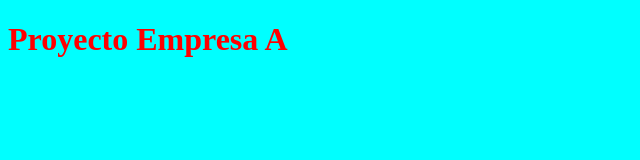
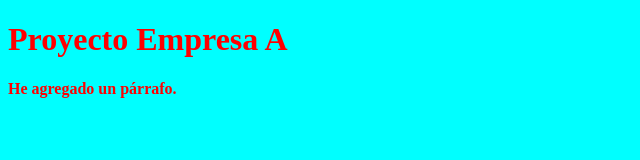
Before and after one commit to LeonidasAsprilla/Prueba01, a plain HTML site: page index.html in a window 1280 px wide. Shown: the whole page, without its empty margins (0-640 px from the left). Drawn offline with Linux system fonts and the light colour scheme.

Commit message:
Update index.html

```diff
--- a/index.html
+++ b/index.html
@@ -9,5 +9,6 @@
 </head>
 <body>
     <h1>Proyecto Empresa A</h1>
+    <p>He agregado un párrafo.</p>
 </body>
 </html>
```
